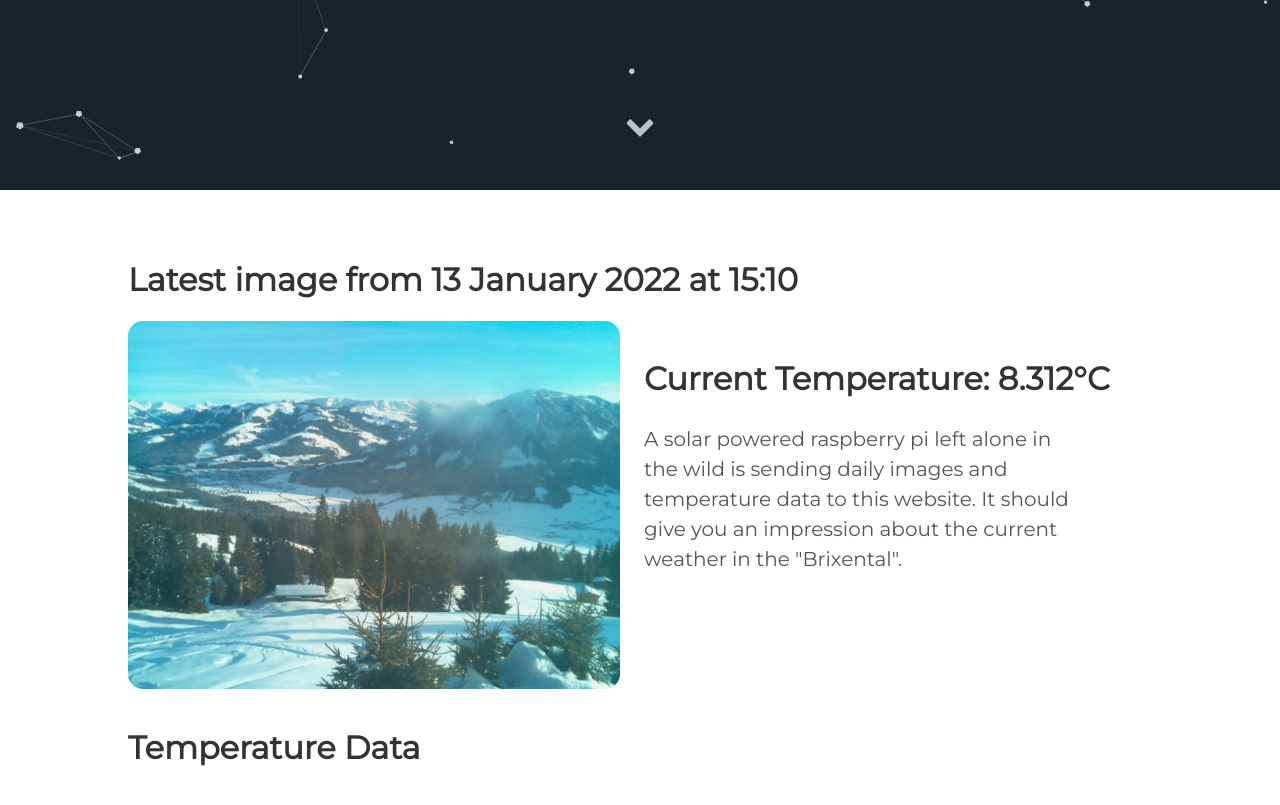
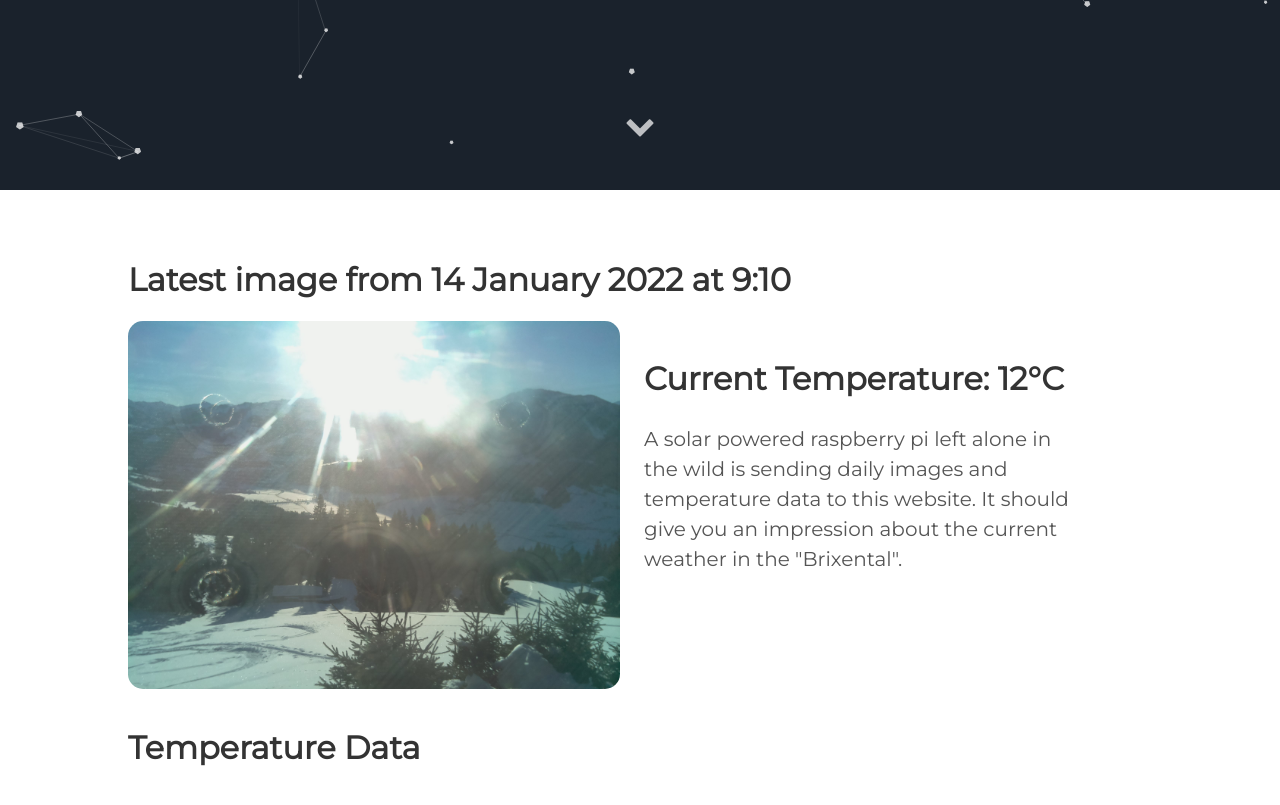
Before and after one commit to vektorious/vektorious.github.io, a Jekyll site: the page built from resources/huette.md, in a window 1280 px wide and 900 px high, scrolled down 710 px. Shown: the top 805 px of the window. Built offline with Jekyll 4.4.1, drawn with Linux system fonts in a browser that asks for light colours.

Commit message:
I'm a bot beep boop

```diff
--- a/resources/huette.md
+++ b/resources/huette.md
@@ -6,13 +6,13 @@ image: '/assets/img/'
 description: 'Live image from the Austrian alps'
 twitter_text: ' '
 ---
-## Latest image from 13 January 2022 at 15:10
+## Latest image from 14 January 2022 at  9:10
 <div class="huette">
   <div class="huette-image">
     <img src="{{ "/assets/img/huette.jpg" | prepend: site.baseurl }}">
   </div>
   <div class="huette-text">
-        <h2>Current Temperature: 8.312°C</h2>
+        <h2>Current Temperature: 12°C</h2>
         <p>A solar powered raspberry pi left alone in the wild is sending daily images and temperature data to this website. It should give you an impression about the current weather in the "Brixental".</p>
 
   </div>
```
Also changed, not shown: rpi-script/2022-01-14_090932.txt (renamed from rpi-script/2022-01-13_150933.txt, +5 -5 lines), rpi-script/huette.md (+2 -2 lines), assets/img/huette.jpg, assets/img/temp_plot.png, rpi-script/temp_plot.png, 1 other file.
